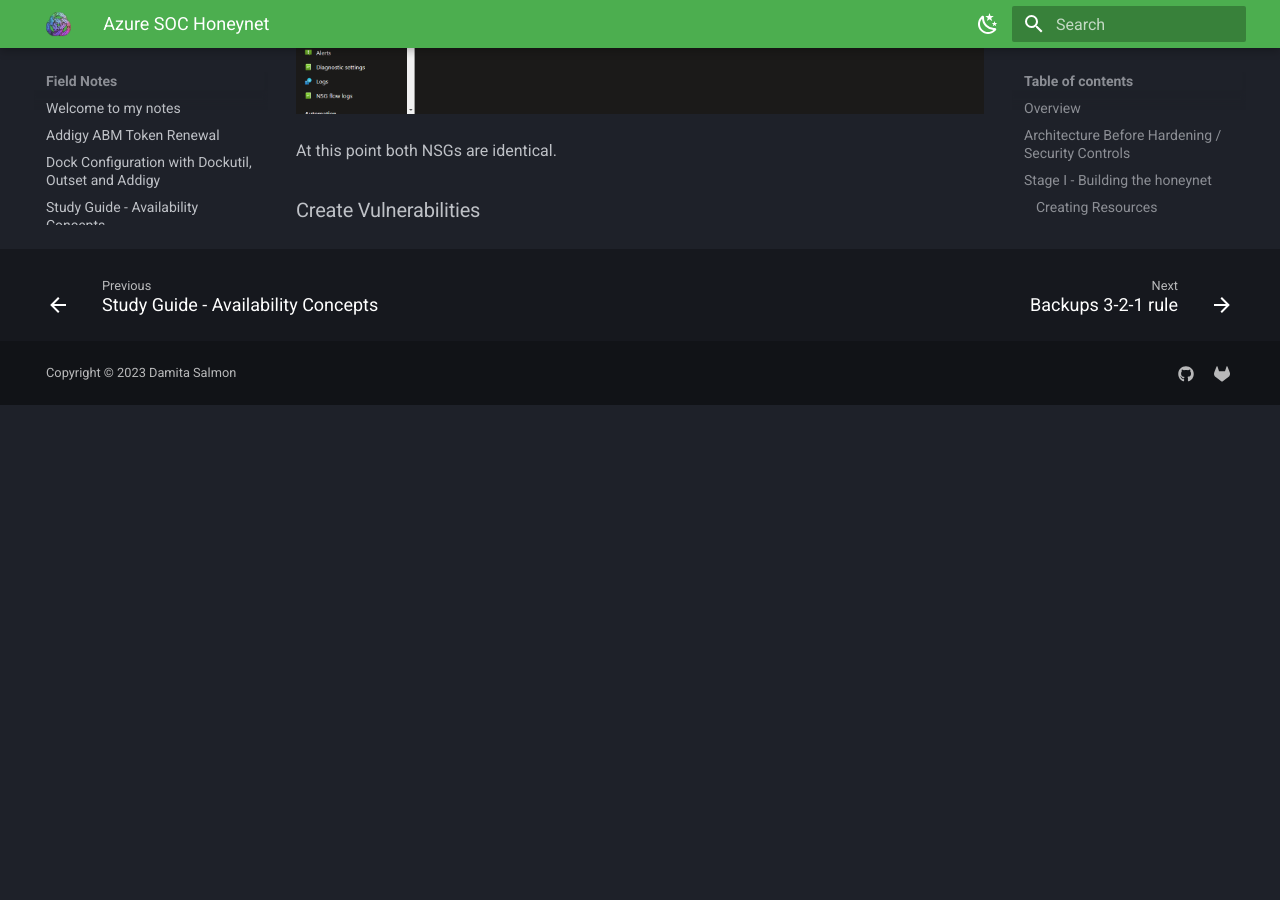
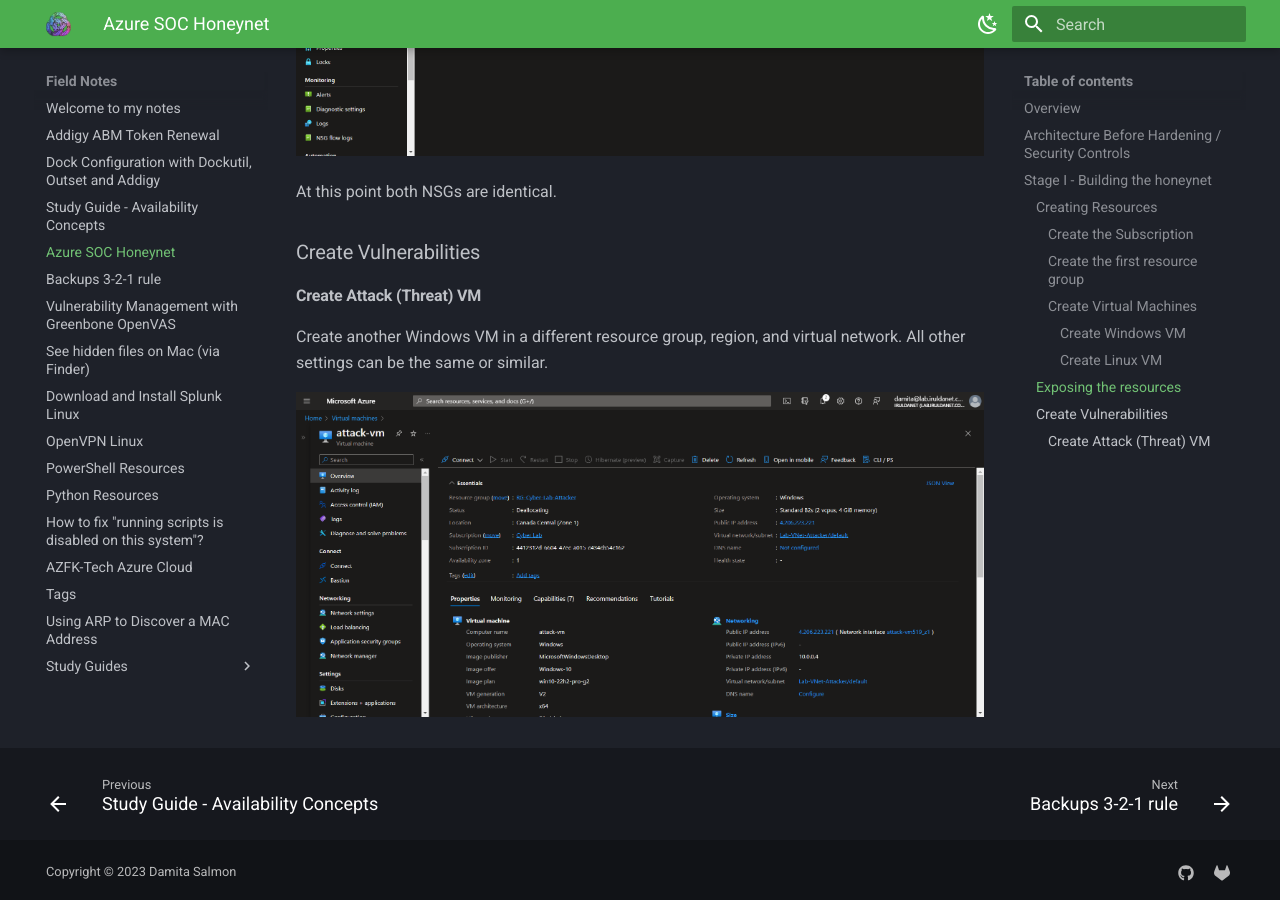
Before and after one commit to damitasalmon/field-notes, an MkDocs documentation site: the page built from docs/azure-soc-honeynet.md, in a window 1280 px wide and 900 px high, scrolled down 13926 px. Built offline with MkDocs 1.6.1 and Material for MkDocs 9.7.7, drawn with Linux system fonts in a browser that asks for light colours; before the commit the page ends 14331 px from its top, so only the background shows below that; some of the changed text lies outside the part shown.

Commit message:
Add attack VM section

```diff
--- a/docs/azure-soc-honeynet.md
+++ b/docs/azure-soc-honeynet.md
@@ -115,6 +115,8 @@
 
 ##### Create Linux VM
 
+Create the Linux VM with the same user, region, resource group and networking settings.
+
 Basics tab:
 
 ![Basics tab - Linux VM Wizard](assets/images/soc-honeynet/create-linux-vm-azure-basics-tab.png) <br>
@@ -170,6 +172,12 @@
 
 
   -->
+#### Create Attack (Threat) VM
+
+Create another Windows VM in a different resource group, region, and virtual network. All other settings can be the same or similar.
+
+![Attack VM Overview](assets/images/soc-honeynet/attack-vm-overview.png)
+
 <!--
 
 ## Stage II - Building the SOC
```
Also changed, not shown: docs/assets/images/soc-honeynet/attack-vm-overview.png (added).
